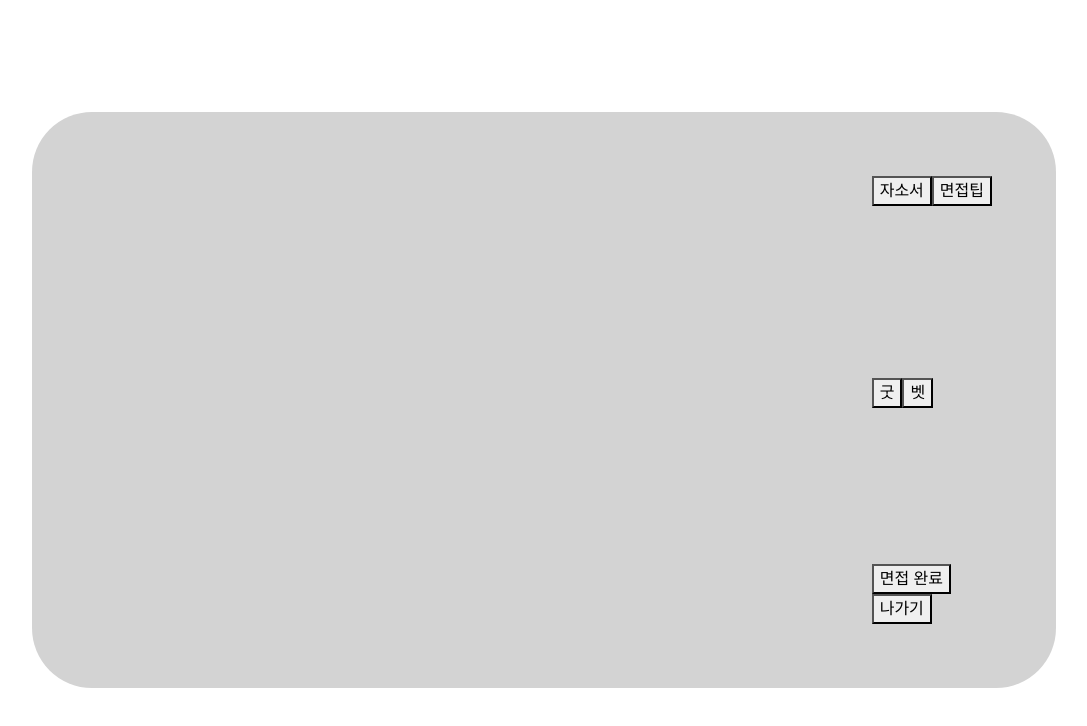
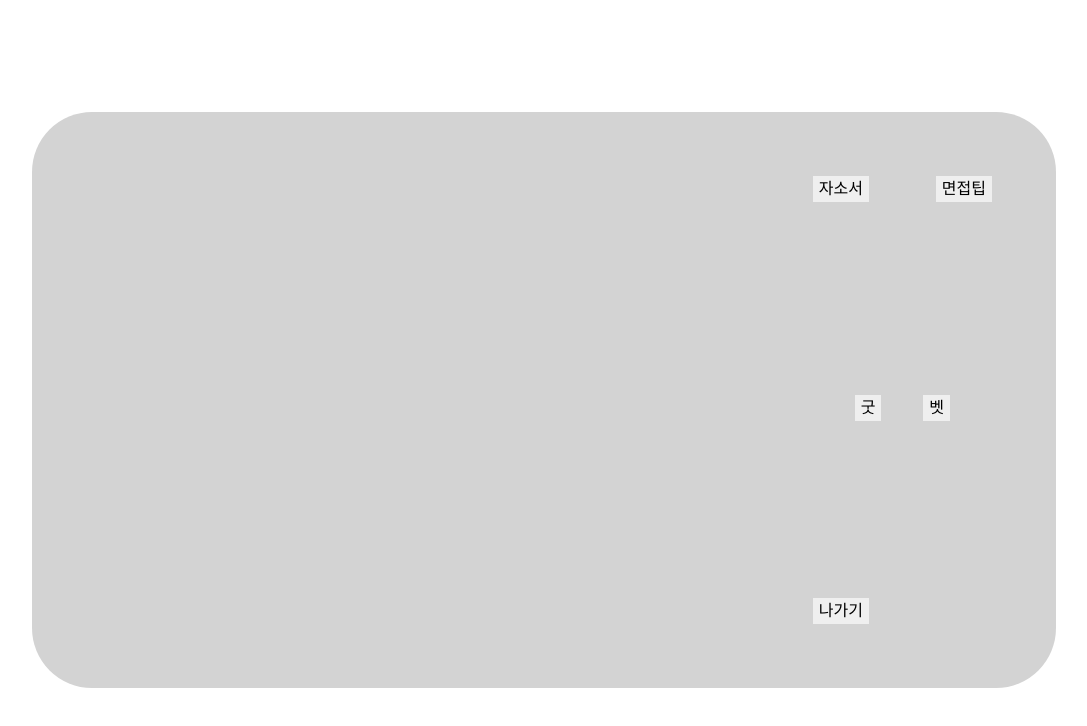
Before and after one commit to GaSuWang/Viewdle, a Vue app in the folder FE/: page /er-room in a window 1280 px wide. Shown: the top 726 px of the page, without its empty margins (96-1183 px from the left). Built offline with nearby package versions, Linux system fonts and the light colour scheme.

Commit message:
[S07P12D111-94] feat: 피드백 목록 구현

```diff
--- a/FE/src/components/StudyRoom/NormalMode/FeedbackArea.vue
+++ b/FE/src/components/StudyRoom/NormalMode/FeedbackArea.vue
@@ -2,24 +2,25 @@
 <template>
   <div class="FeedbackArea">
     <!-- 피드백 리스트 -->
-    <ul v-if="fbList" class="FBList">
+    <div class="FBInputBox" v-show="BtnClicked">
+      <input type="text" v-model="FBContent" @keypress.enter="saveFB" :style="[BtnClicked==='good' ? 'background: #47A0FF' : 'background:#FFE6B5']">
+      <button @click="closeFB">X</button>
+    </div>
+    <ul class="FBList">
       <!-- 피드백 입력란 -->
-      <div class="FBInputBox" v-if="BtnClicked">
-        <input type="text" v-model="FBContent" @keypress.enter="saveFB" :style="[BtnClicked==='good' ? 'background: #47A0FF' : 'background:#FFE6B5']">
-        <button @click="closeFB">X</button>
-      </div>
       <!-- 피드백 목록 -->
-      <feedback-box v-for="fb in fbList" :key="fb.id"></feedback-box>
+      <li v-for="fb in FBList" :key="fb.reg_dt">
+        <feedback-box :fb="fb"></feedback-box>
+      </li>
     </ul>
     <!-- 피드백 없을 때 보여줄 문구 -->
-    <span v-else>아직 피드백이 존재하지 않습니다.</span>
+    <span v-show="FBList === []">아직 피드백이 존재하지 않습니다.</span>
 
     <!-- 피드백 굿/뱃 버튼 -->
     <div class="FBBtncontainer">
       <button @click="createFB('good')">굿</button>
       <button @click="createFB('bad')">벳</button>
     </div>
-
   </div>
 </template>
 
@@ -33,13 +34,11 @@ export default {
   props:{
     videoInfo: Object
   },
-  setup(props){
-    const store = useStore()
+  setup(){
     // 영상에 피드백이 존재하는 지 알아야 함
     // 영상 정보를 넘겨줘 해당 영상에 피드백이 달려있는지 확인
-    store.dispatch('lbhModule/isFBList', props.videoInfo)
-    const fbList= computed(()=> store.getters["lbhModule/getFBList"])
-
+    const store = useStore()
+    const FBList = computed(()=> store.getters["lbhModule/FBList"])
     const BtnClicked = ref('') //피드백 버튼이 클릭되지 않은 상태가 '', 굿 버튼 클릭되면 good, 뱃 버튼 클릭되면 bad
     const FBContent = ref('') //새롭게 만들어진 피드백 박스와 연동됨
 
@@ -58,22 +57,26 @@ export default {
     // 피드백 저장
     const saveFB = () => {
       // store.dispatch("saveFB",  FBContent.value) // 원래 로직은 이거
-      fbList.value.unshift({ // 임시로 만든 로직, fbList가 어떤 자료를 리턴할 지 모르겄네
+      console.log(typeof(FBList.value))
+      FBList.value.unshift({ // 임시로 만든 로직, fbList가 어떤 자료를 리턴할 지 모르겄네
         gb:BtnClicked.value,
-        content: FBContent.value
+        content: FBContent.value,
+        reg_dt: Date.now()
       })
+      console.log(BtnClicked.value, FBContent.value, Date.now())
       FBContent.value = ''
     }
 
     // 피드백 입력란 닫기
     const closeFB = () => {
+      FBContent.value = ''
       BtnClicked.value=''
     }
 
   return {
     BtnClicked,
     FBContent,
-    fbList,
+    FBList,
     createFB,
     saveFB,
     closeFB,
@@ -82,6 +85,32 @@ export default {
 }
 </script>
 
-<style>
+<style scoped>
+.FeedbackArea{
+  display: flex;
+  flex-direction: column;
+  justify-content: space-between;
 
+}
+
+.FBList{
+  width: 100%;
+  max-height: 80%;
+  overflow-y:scroll;
+}
+
+button{
+  border: none
+}
+
+.FBList > ul {
+  list-style: none;
+  padding-left: 0;
+}
+
+.FBBtncontainer{
+  display: flex;
+  flex-direction: row;
+  justify-content: space-evenly;
+}
 </style>
--- a/FE/src/components/StudyRoom/NormalMode/FeedbackBox.vue
+++ b/FE/src/components/StudyRoom/NormalMode/FeedbackBox.vue
@@ -2,30 +2,41 @@
 <template>
   <div class="FeedbackBox" :style="[fb.gb==='good' ? 'background: #47A0FF' : 'background:#FFE6B5']">
     {{fb.content}}
-    <button @click="deleteFB">X</button>
+    <!-- <button @click="deleteFB">X</button> -->
   </div>
 </template>
 
 <script>
-import {useStore} from 'vuex'
+// import {useStore} from 'vuex'
 export default {
     name: "FeedbackBox",
     props: {
         fb:Object
     },
     setup(){
-      const store = useStore()
-      function deleteFB(){
-          store.dispacth('lbhModule/deleteFB', this.fb.id) //store action에 추가
-      }
-      return {
-        deleteFB
-      }
+      // const store = useStore()
+      // function deleteFB(){
+      //     store.dispacth('lbhModule/deleteFB', this.fb.id) //store action에 추가
+      // }
+      // return {
+      //   deleteFB
+      // }
     }
 }
 
 </script>
 
-<style>
-
+<style scoped>
+.FeedbackBox{
+  width: 100%;
+  display: flex;
+  flex-direction: row;
+  justify-content: center;
+  align-items: center;
+  margin-top: 2%;
+  margin-bottom: 2%;
+  width: 100%;
+  height: 20%;
+  border-radius: 30px;
+}
 </style>
--- a/FE/src/views/StudyRoom/NormalMode/ERView.vue
+++ b/FE/src/views/StudyRoom/NormalMode/ERView.vue
@@ -32,7 +32,7 @@
         <!-- 하단 -->
         <div class="ERButtonFooter">
           <!-- 면접 종료 버튼(방장 유저) -->
-          <div v-show="userType === 'superUser'">
+          <div class="StudyDestroyBtn" v-show="userType === 'superUser'">
             <button>면접 완료</button>
           </div>
           <!-- 면접에서 나가기 버튼(일반 유저) -->
@@ -49,6 +49,7 @@
 </template>
 
 <script>
+import {useRouter} from 'vue-router'
 import { ref } from "vue";
 import FeedbackArea from '@/components/StudyRoom/NormalMode/FeedbackArea.vue'
 export default {
@@ -58,15 +59,18 @@ methods:{
   openEECL(){
     let route = this.$router.resolve({path:"/eecl"})
     window.open(route.href)
-  }
+  },
 },
 setup() {
-  const userType = ref("superUser"); //유저가 일반유저인지, 방장유저인지를 담고 있는 데이터를 여기에 넣어야, 지금은 임시
+  const router=useRouter();
+
+  const userType = ref("user"); //유저가 일반유저인지, 방장유저인지를 담고 있는 데이터를 여기에 넣어야, 지금은 임시
   function ERtoLBConfirm(userType) {
     if (userType === 'user') {
       if(confirm('정말 면접 도중에 나가시겠습니까?\n지금까지의 피드백이 면접자에게 제공되지 않고 대기실로 이동합니다.')) {
-        this.$router.push('main')
+        router.push({name: 'main'})
       }
+
     }
     else if (userType === 'superUser'){
       if(confirm('정말 면접 도중에 나가시겠습니까?\n지금까지의 피드백이 면접자에게 제공되지 않고 대기실로 이동합니다.')) {
@@ -102,10 +106,13 @@ setup() {
   display: flex;
   flex-direction: column;
   justify-content: space-between;
+  width: 20%
 
 }
 
-
+.button{
+  border: none
+}
 
 .ERButtonHeader {
   display: flex;
@@ -114,11 +121,15 @@ setup() {
 }
 .ERButtonFooter {
   display: flex;
-  flex-direction: column;
-  justify-content: flex-end;
+  flex-direction: row;
+  justify-content: space-between;
 }
 
-.ERButtonArea > button{
+.CLOpen > button,
+.QTip > button,
+.StudyDestroyBtn > button,
+.ERtoLBbtn > button{
   border: none;
 }
+
 </style>
```
